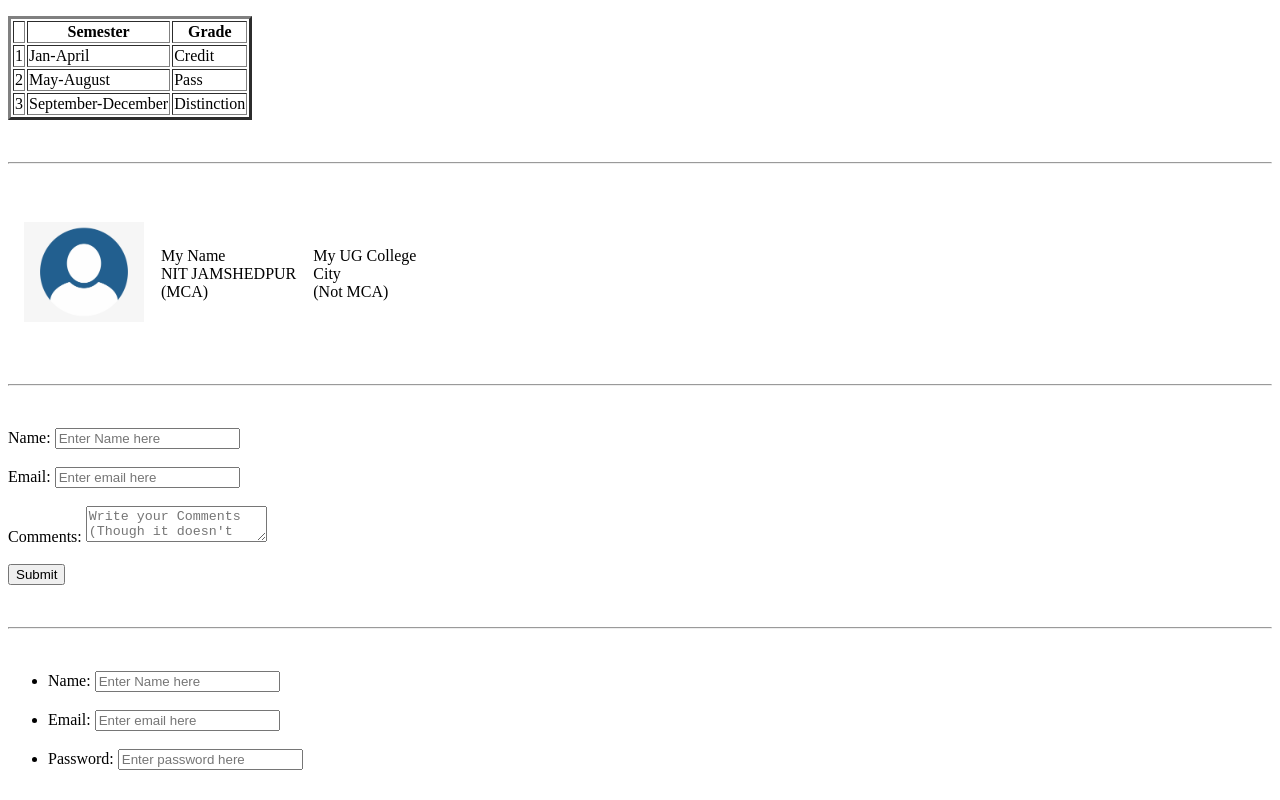
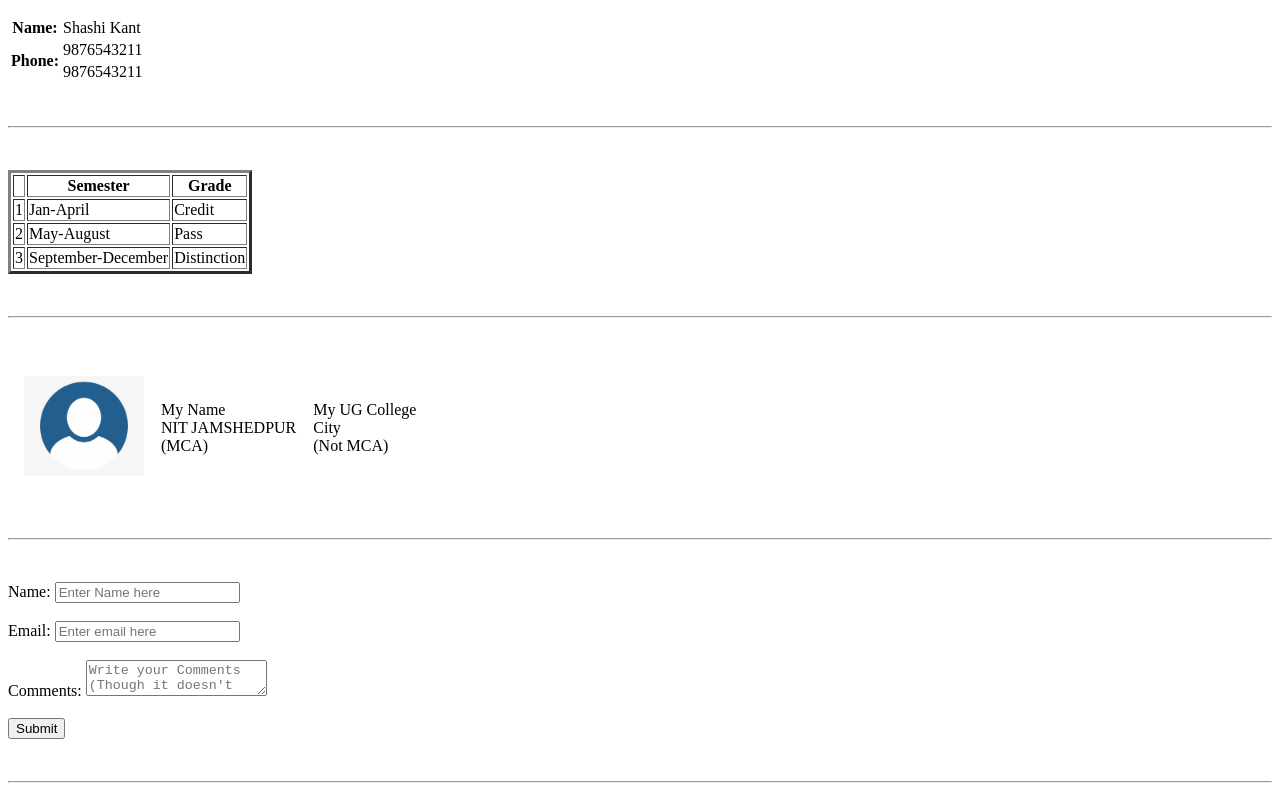
Before and after one commit to kt-shashi/webdev, a plain HTML site: page day2/index.html in a window 1280 px wide. Shown: the top 800 px of the page. Drawn offline with Linux system fonts and the light colour scheme.

Commit message:
Added table 1

```diff
--- a/day2/index.html
+++ b/day2/index.html
@@ -9,6 +9,37 @@
 </head>
 
 <body>
+
+    <p>
+    <table>
+
+        <tr>
+            <th>
+                Name:
+            </th>
+            <td>
+                Shashi Kant
+            </td>
+        </tr>
+
+        <tr>
+            <th rowspan="2">
+                Phone:
+            </th>
+            <td>9876543211</td>
+        </tr>
+        <tr>
+            <td>
+                9876543211
+            </td>
+        </tr>
+
+    </table>
+    </p>
+
+    <br>
+    <hr>
+    <br>
 
     <p>
     <table border="3">
```
